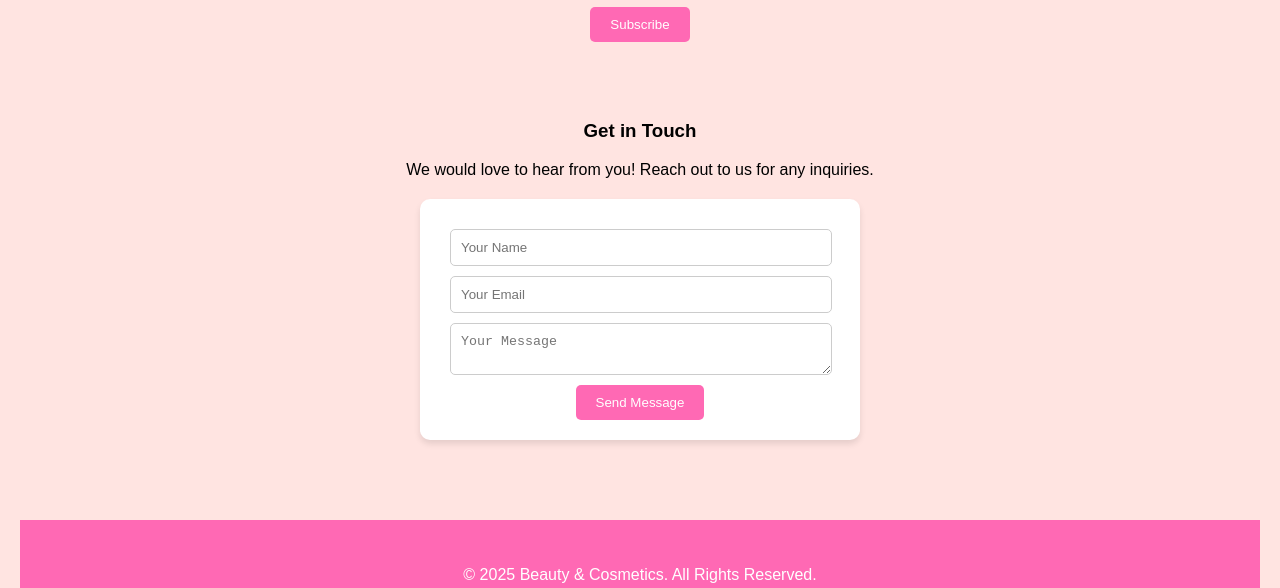
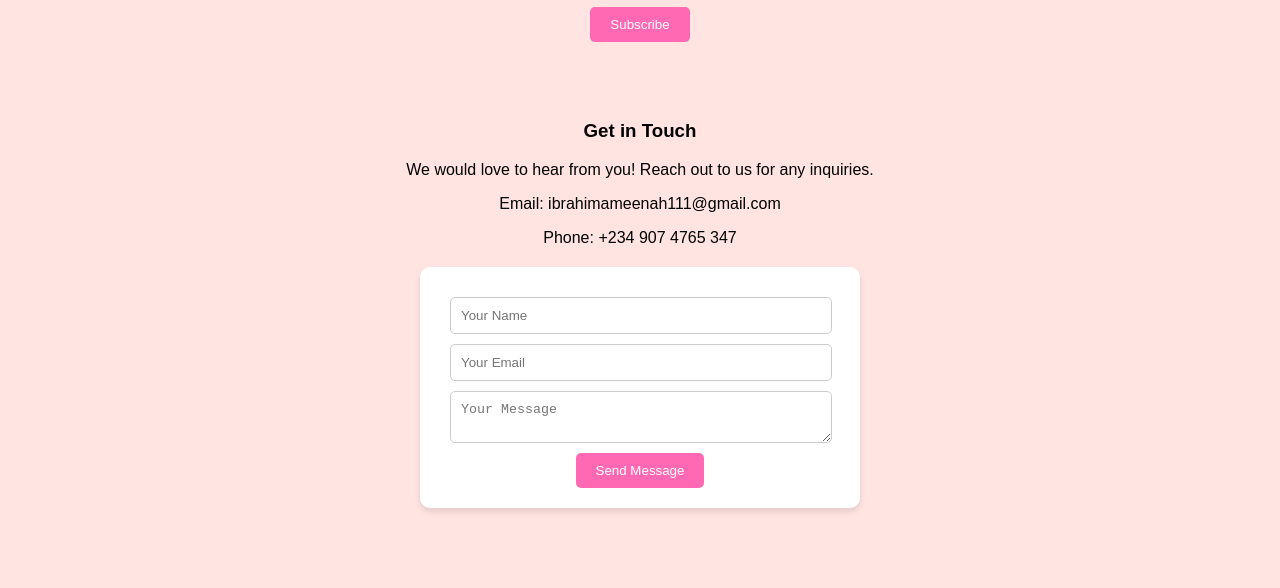
Before and after one commit to shefcodev/ibrahim-ameenah, a plain HTML site: page index.html in a window 1280 px wide. Shown: the part 1093-1681 px from the top of the page. Drawn offline with Linux system fonts and the light colour scheme.

Commit message:
added name and email

```diff
--- a/index.html
+++ b/index.html
@@ -169,6 +169,8 @@
         <p class="slide-in">
           We would love to hear from you! Reach out to us for any inquiries.
         </p>
+        <p>Email: ibrahimameenah111@gmail.com</p>
+        <p>Phone: +234 907 4765 347</p>
         <form class="contact-form fade-in">
           <input type="text" placeholder="Your Name" class="input" />
           <input type="email" placeholder="Your Email" class="input" />
```
